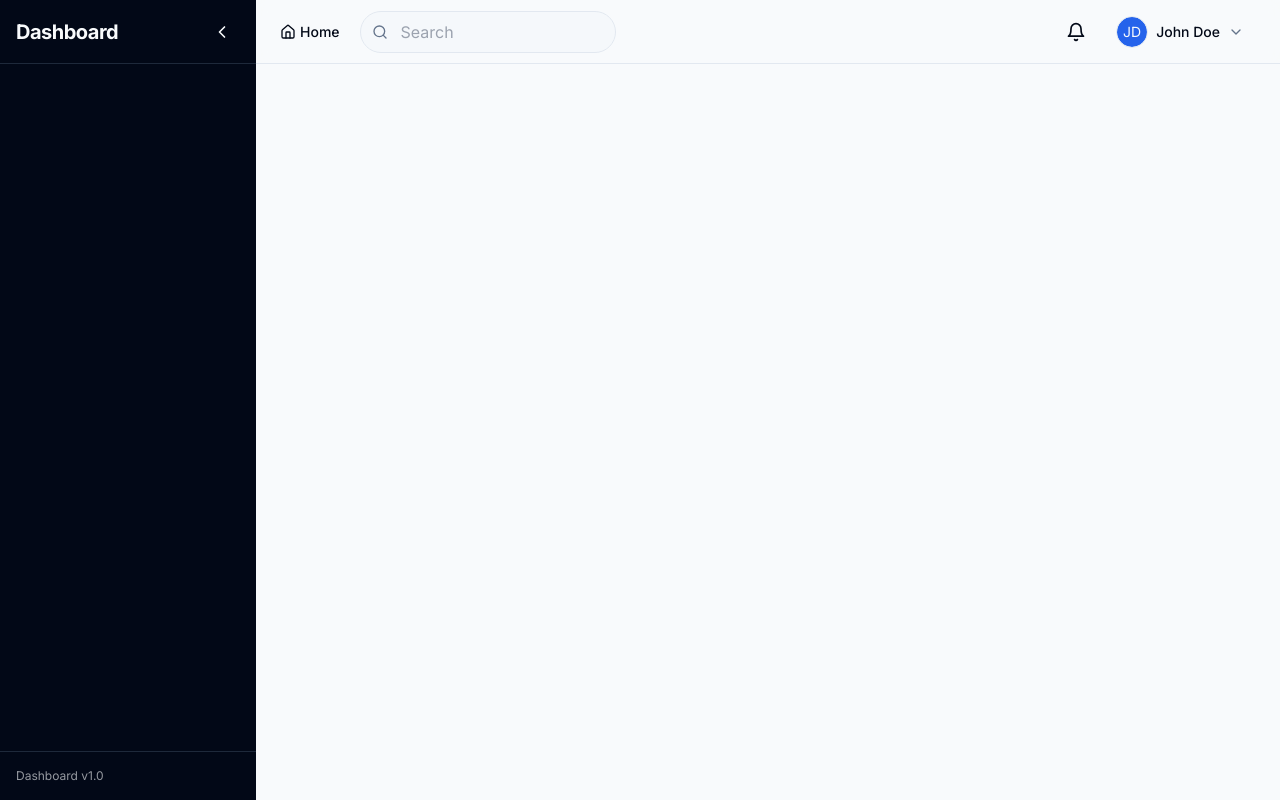
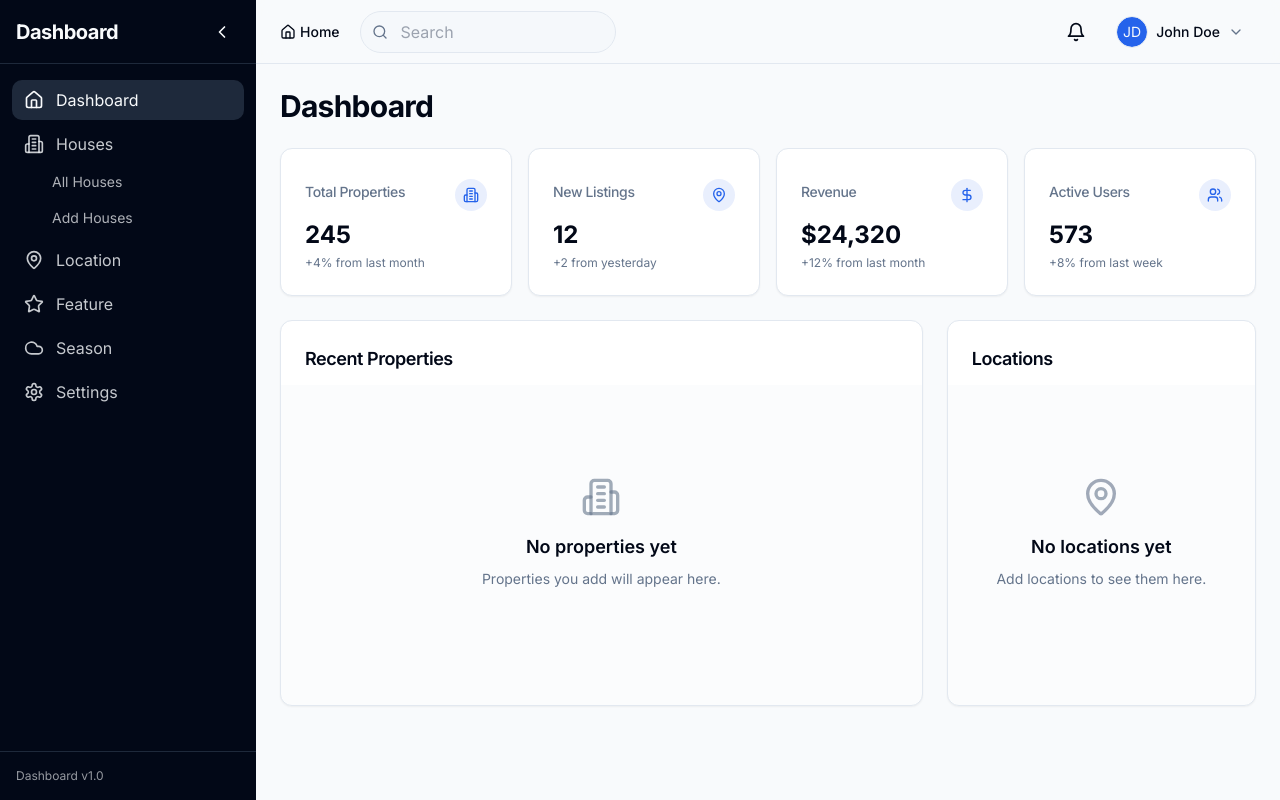
Before and after one commit to mdabdulmottalib/responsive-dashboard-forest, a React (Vite) app: page / in a window 1280 px wide. Built offline with nearby package versions, Linux system fonts and the light colour scheme.

Commit message:
Fix display issues
Addresses issues where content is blank or disappears quickly.

```diff
--- a/src/App.tsx
+++ b/src/App.tsx
@@ -13,20 +13,22 @@ import Season from "./pages/Season";
 import Settings from "./pages/Settings";
 import NotFound from "./pages/NotFound";
 
-// Create a new query client
+// Create a new query client with more stable configuration
 const queryClient = new QueryClient({
   defaultOptions: {
     queries: {
       refetchOnWindowFocus: false,
-      retry: 1
+      retry: 1,
+      staleTime: 5 * 60 * 1000, // 5 minutes
+      cacheTime: 10 * 60 * 1000, // 10 minutes
     }
   }
 });
 
 const App = () => (
   <QueryClientProvider client={queryClient}>
-    <TooltipProvider>
-      <BrowserRouter>
+    <BrowserRouter>
+      <TooltipProvider>
         <Routes>
           <Route path="/" element={<Index />} />
           <Route path="/houses" element={<AllHouses />} />
@@ -37,10 +39,10 @@ const App = () => (
           <Route path="/settings" element={<Settings />} />
           <Route path="*" element={<NotFound />} />
         </Routes>
-      </BrowserRouter>
-      <Toaster />
-      <Sonner />
-    </TooltipProvider>
+        <Toaster />
+        <Sonner />
+      </TooltipProvider>
+    </BrowserRouter>
   </QueryClientProvider>
 );
 
--- a/src/components/layout/DashboardLayout.tsx
+++ b/src/components/layout/DashboardLayout.tsx
@@ -11,7 +11,16 @@ interface DashboardLayoutProps {
 export const DashboardLayout: React.FC<DashboardLayoutProps> = ({ children }) => {
   const [sidebarOpen, setSidebarOpen] = useState(true);
   const [isMobile, setIsMobile] = useState(false);
+  const [isContentVisible, setIsContentVisible] = useState(false);
   const location = useLocation();
+
+  // Delay showing content to prevent flash
+  useEffect(() => {
+    const timer = setTimeout(() => {
+      setIsContentVisible(true);
+    }, 100);
+    return () => clearTimeout(timer);
+  }, []);
 
   // Check if we're on mobile and close sidebar by default
   useEffect(() => {
@@ -42,7 +51,7 @@ export const DashboardLayout: React.FC<DashboardLayoutProps> = ({ children }) =>
   }, [location.pathname, isMobile]);
 
   return (
-    <div className="flex min-h-screen bg-background">
+    <div className="flex min-h-screen bg-background overflow-hidden">
       <Sidebar isOpen={sidebarOpen} setIsOpen={setSidebarOpen} />
 
       <div className={`flex flex-col flex-1 transition-all duration-300 ease-in-out ${sidebarOpen ? 'lg:ml-64' : 'ml-0'}`}>
@@ -51,7 +60,7 @@ export const DashboardLayout: React.FC<DashboardLayoutProps> = ({ children }) =>
           setSidebarOpen={setSidebarOpen}
         />
 
-        <main className="flex-1 p-4 md:p-6 transition-all duration-300">
+        <main className={`flex-1 p-4 md:p-6 transition-opacity duration-300 ${isContentVisible ? 'opacity-100' : 'opacity-0'}`}>
           {children}
         </main>
       </div>
--- a/src/components/layout/Sidebar.tsx
+++ b/src/components/layout/Sidebar.tsx
@@ -4,7 +4,6 @@ import { NavLink } from "react-router-dom";
 import {
   Home,
   Building2,
-  Plus,
   MapPin,
   Star,
   Cloud,
@@ -69,7 +68,7 @@ export const Sidebar: React.FC<SidebarProps> = ({ isOpen, setIsOpen }) => {
       {/* Mobile overlay */}
       {isOpen && (
         <div
-          className="fixed inset-0 bg-black/50 z-30 lg:hidden animate-fade-in"
+          className="fixed inset-0 bg-black/50 z-30 lg:hidden"
           onClick={() => setIsOpen(false)}
         />
       )}
@@ -107,9 +106,9 @@ export const Sidebar: React.FC<SidebarProps> = ({ isOpen, setIsOpen }) => {
           <nav className="flex-1 overflow-y-auto py-4 px-3">
             <ul className="space-y-1">
               {navItems.map((item, index) => (
-                <li key={item.href} className="animate-in" style={{ animationDelay: `${index * 50}ms` }}>
+                <li key={`nav-${item.href}-${index}`}>
                   {item.submenu ? (
-                    <>
+                    <div>
                       <NavLink
                         to={item.href}
                         className={({ isActive }) => cn(
@@ -129,9 +128,9 @@ export const Sidebar: React.FC<SidebarProps> = ({ isOpen, setIsOpen }) => {
                         </span>
                       </NavLink>
 
-                      {isOpen && item.submenu.map((subItem) => (
+                      {isOpen && item.submenu.map((subItem, subIndex) => (
                         <NavLink
-                          key={subItem.href}
+                          key={`subnav-${subItem.href}-${subIndex}`}
                           to={subItem.href}
                           className={({ isActive }) => cn(
                             "flex items-center px-3 py-2 pl-10 rounded-md transition-colors text-sm",
@@ -144,7 +143,7 @@ export const Sidebar: React.FC<SidebarProps> = ({ isOpen, setIsOpen }) => {
                           {subItem.title}
                         </NavLink>
                       ))}
-                    </>
+                    </div>
                   ) : (
                     <NavLink
                       to={item.href}
--- a/src/pages/Index.tsx
+++ b/src/pages/Index.tsx
@@ -1,13 +1,24 @@
 
-import React from "react";
+import React, { useEffect, useState } from "react";
 import { DashboardLayout } from "@/components/layout/DashboardLayout";
 import { Card, CardContent, CardHeader, CardTitle } from "@/components/ui/card";
 import { Building2, DollarSign, MapPin, Users } from "lucide-react";
 
 const Dashboard = () => {
+  const [isLoaded, setIsLoaded] = useState(false);
+
+  useEffect(() => {
+    // Ensure content is loaded and stable before displaying
+    setIsLoaded(true);
+  }, []);
+
+  if (!isLoaded) {
+    return <div className="min-h-screen bg-background"></div>;
+  }
+
   return (
     <DashboardLayout>
-      <div className="space-y-6 animate-in">
+      <div className="space-y-6">
         <h1 className="text-3xl font-bold tracking-tight">Dashboard</h1>
 
         <div className="grid gap-4 md:grid-cols-2 lg:grid-cols-4">
```
